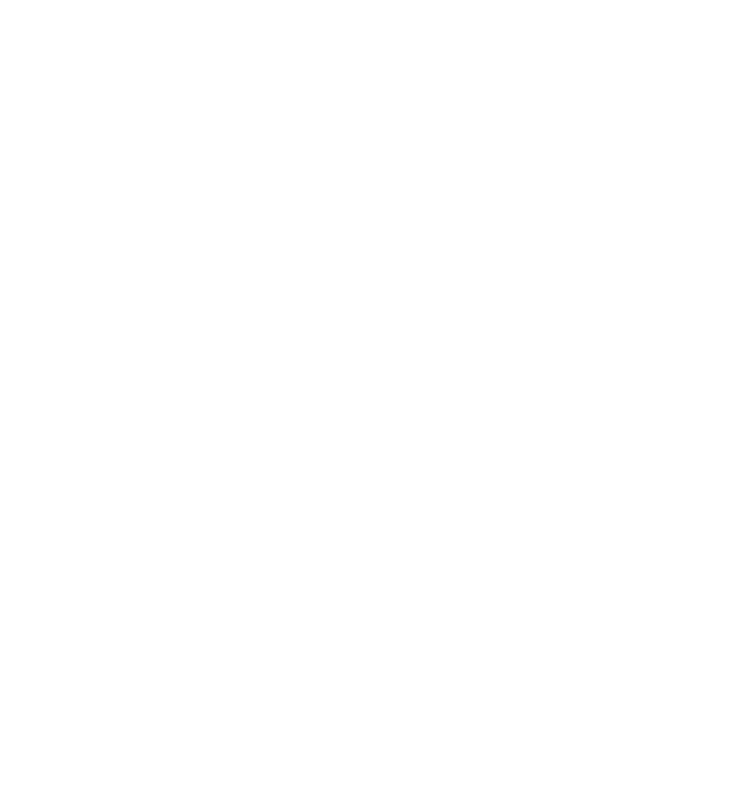
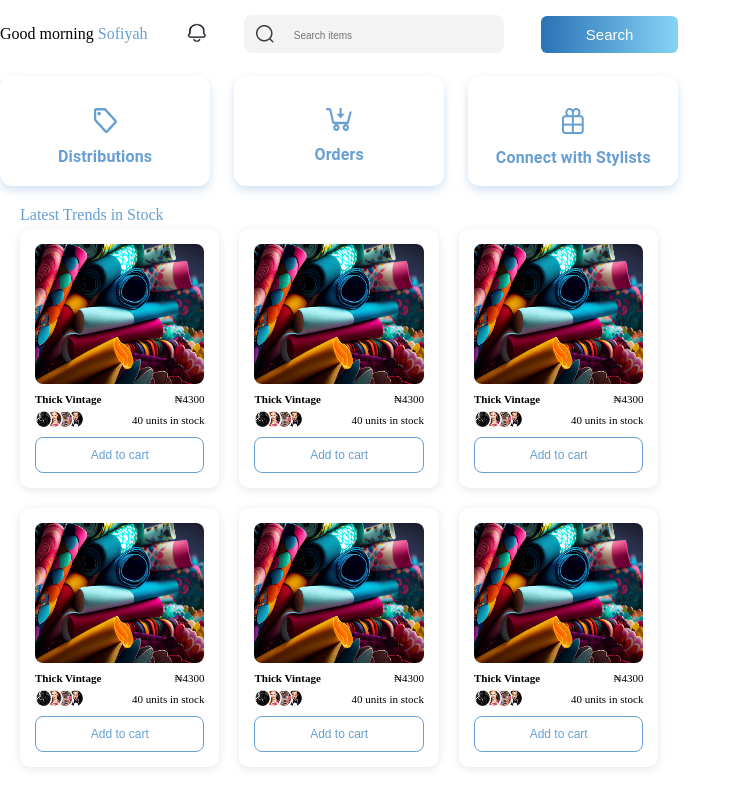
Before and after one commit to Oyindamola-Ashabi/activate-dashboard, a React (Vite) app: page /dashboard in a window 1280 px wide. Before the commit this address had no page. Shown: the whole page, without its empty margins (0-744 px from the left). Built offline with nearby package versions, Linux system fonts and the light colour scheme.

Commit message:
my first commit

```diff
--- a/src/App.jsx
+++ b/src/App.jsx
@@ -3,7 +3,7 @@
 // import SideBar from './admin-user/common/side-bar/data/SideBar'
 import { BrowserRouter, Routes, Route } from 'react-router-dom'
 import Layout from './admin-user/layout/Layout'
-// import Dashboard from "./admin-user/dashboard/Dashboard";
+import Dashboard from "./admin-user/dashboard/Dashboard";
 // import Distribution from './admin-user/distribution/Distribution';
 
 
@@ -14,7 +14,7 @@ const App = () => {
       <BrowserRouter>
       {/* <SideBar/> */}
       <Routes>
-        {/* <Route path="/" element={<Dashboard/>}/> */}
+        <Route path="/dashboard" element={<Dashboard/>}/>
         {/* <Route path="/distribution" element={<Distribution/>}/> */}
                 <Route path="/" element={<Layout/>}/>
 
--- a/src/admin-user/common/side-bar/data/Data.jsx
+++ b/src/admin-user/common/side-bar/data/Data.jsx
@@ -14,7 +14,7 @@ const Data = [
     id: 1,
     icon: dashboardIcon,
     heading: "Dashboard",
-    path: '/dashboard'
+    path: '/'
     },
 
     {
```
